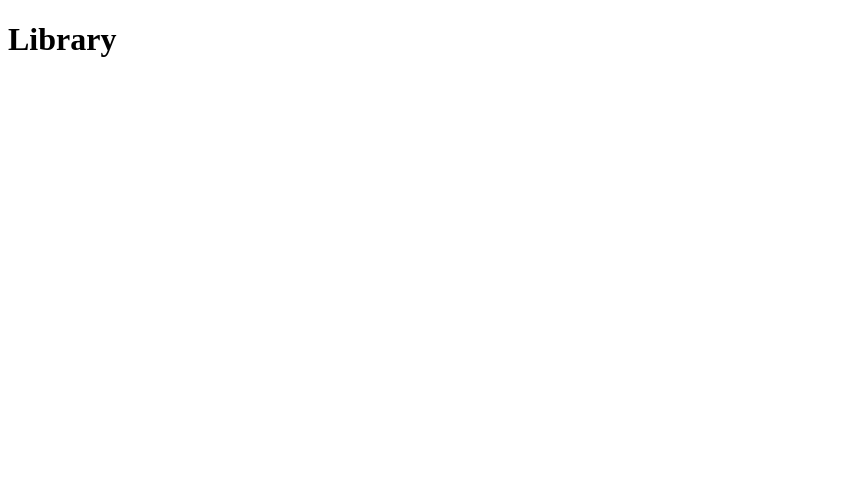
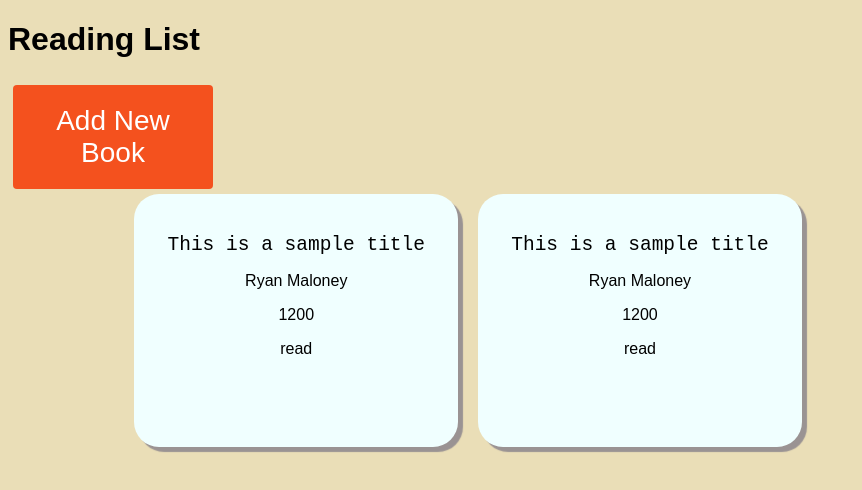
Before and after one commit to rypmaloney/book-logger, a plain HTML site: page index.html in a window 1280 px wide. Shown: the whole page, without its empty margins (0-862 px from the left). Drawn offline with Linux system fonts and the light colour scheme.

Commit message:
made basic UI. Added button (no functionality). Set up initial displayLibrary function

```diff
--- a/index.html
+++ b/index.html
@@ -7,11 +7,29 @@
   <link rel="stylesheet" href="style.css">
 </head>
 <body>
-    <h1>Library</h1>
+    <h1>Reading List</h1>
 
-    <ol id='bookList'>
+    <button type = 'button' id = 'addBookButton'>Add New Book</button>
 
-    </ol>
+    <div id ='container'>
+        <div class = 'card'>
+            <p class = 'title'>This is a sample title</p>
+            <p class = 'author'>Ryan Maloney</p>
+            <p class = 'pages'>1200</p>
+            <p class = 'read'>read</p>
+
+        </div>
+        <div class = 'card'>
+            <p class = 'title'>This is a sample title</p>
+            <p class = 'author'>Ryan Maloney</p>
+            <p class = 'pages'>1200</p>
+            <p class = 'read'>read</p>
+
+        </div>
+
+
+
+    </div>
 
 
   <script src="scripts.js"></script>
--- a/scripts.js
+++ b/scripts.js
@@ -1,9 +1,28 @@
 const bookList = document.getElementById('bookList');
+const container = document.getElementById('container');
+const addBookButton = document.getElementById('addBookButton');
 
 
 
 
-let myLibrary = []; // array of books
+let myLibrary = [
+    {
+        author: "Haruki Murakami",
+        pages: 370,
+        read: "read",
+        title: "Colorless Tsukuru Tazaki and His Years of Pilgrimage",
+     },
+    {
+        author: "Haruki Murakami",
+        pages: 1100,
+        read: "read",
+        title: "1Q84",
+     }
+
+
+
+
+]; // array of books
 
 //book constructor
 function book(title, author, pages, read) {
@@ -22,10 +41,30 @@ function addBookToLibrary(book) {
 
 // loops through myLibrary displaying books
 function displayLibrary() {
-    for (i = 0; i < myLibrary.length; i++){
-        let book = document.createElement('li');
-        book.textContent = myLibrary[i].title;
-        bookList.appendChild(book);
+    for (i = 0; i < myLibrary.length; i++) {
+        let bookCard = document.createElement('div');
+        bookCard.classList.add('card');
+        container.insertBefore(bookCard, addBookButton);
+
+        let title = document.createElement('p');
+        title.classList.add('title');
+        title.textContent = myLibrary[i].title;
+        bookCard.appendChild(title);
+
+        let author = document.createElement('p');
+        author.classList.add('author');
+        author.textContent = `by ${myLibrary[i].author}`;
+        bookCard.appendChild(author);
+
+        let pages = document.createElement('p');
+        pages.classList.add('pages');
+        pages.textContent = `${myLibrary[i].pages} pages`;
+        bookCard.appendChild(pages);
+
+
+
+
+
 
     }
 }
--- a/style.css
+++ b/style.css
@@ -0,0 +1,75 @@
+body {
+    font-family: sans-serif;
+    background-color: rgba(214, 191, 114, 0.51);
+}
+
+#container {
+    display: grid;
+    grid-template-columns: 1fr 1fr 1fr;
+    grid-template-rows: 1fr 1fr 1fr;
+    margin-left:10%;
+    grid-gap: 20px;
+    width: 80%;
+    min-width: 600px;
+    height: 800px;
+
+}
+.card {
+
+    background-color: azure;
+    box-shadow: 5px 5px 1px #9a9393;
+    justify-content: center;
+    text-align: center;
+    border-radius: 25px;
+
+
+
+}
+.title{
+    font-size: 1.5em;
+    font-family: monospace;
+    margin: 40px 10px 5px 10px;
+}
+
+#addBookButton {
+  display: inline-block;
+  border-radius: 4px;
+  background-color: #f4511e;
+  border: none;
+  color: #FFFFFF;
+  text-align: center;
+  font-size: 28px;
+  padding: 20px;
+  width: 200px;
+  transition: all 0.5s;
+  cursor: pointer;
+  margin: 5px;
+
+
+
+
+}
+
+#addBookButton span {
+  cursor: pointer;
+  display: inline-block;
+  position: relative;
+  transition: 0.5s;
+}
+
+#addBookButton span:after {
+  content: '\00bb';
+  position: absolute;
+  opacity: 0;
+  top: 0;
+  right: -20px;
+  transition: 0.5s;
+}
+
+#addBookButton:hover span {
+  padding-right: 25px;
+}
+
+#addBookButton:hover span:after {
+  opacity: 1;
+  right: 0;
```
